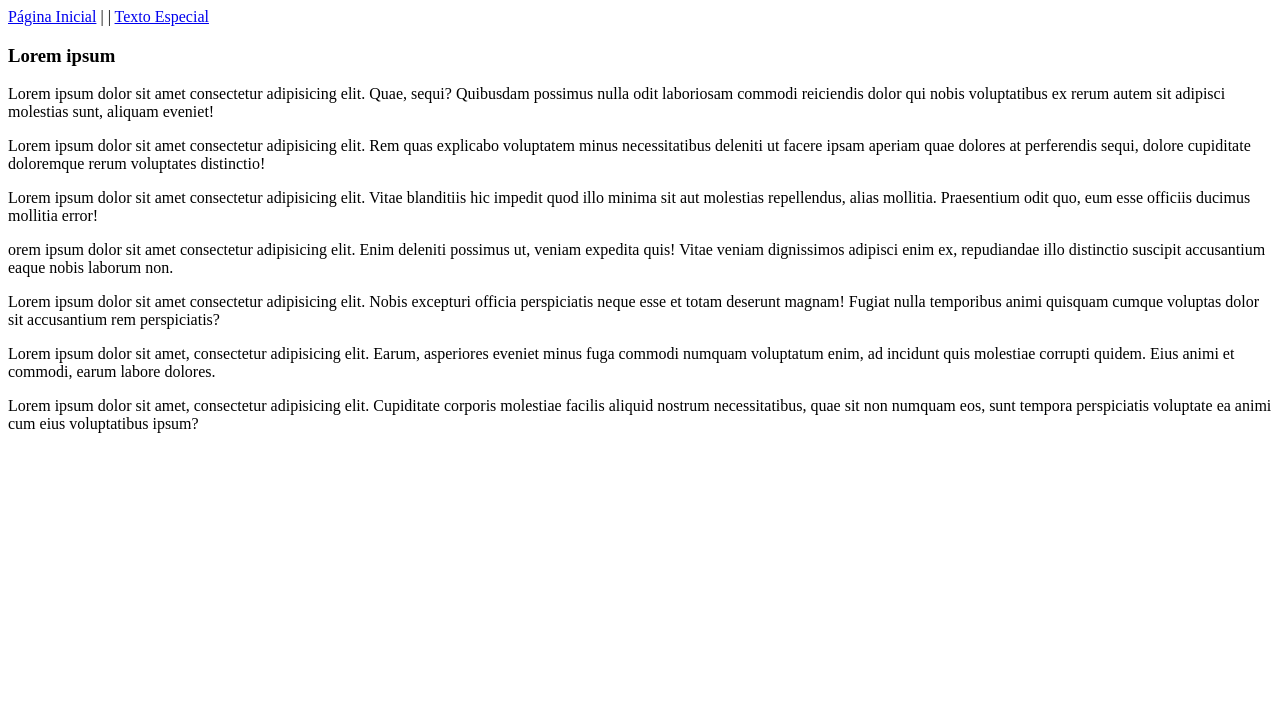
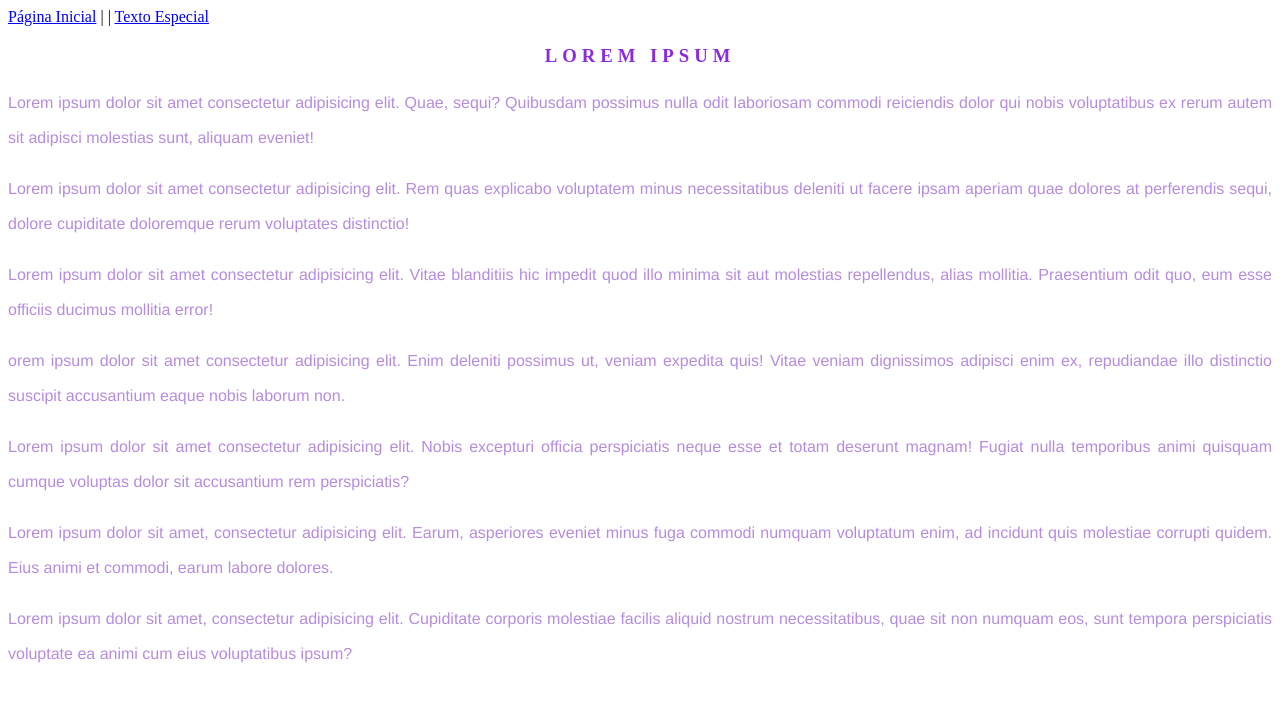
Before and after one commit to eloisazsenai/projeto_web, a plain HTML site: page paginas/texto.html in a window 1280 px wide. Drawn offline with Linux system fonts and the light colour scheme.

Commit message:
Adicionada esilização dos parágrafos da página

```diff
--- a/css/style_text.css
+++ b/css/style_text.css
@@ -4,3 +4,17 @@ seletor{
     propriedade: valor;
 }
 */
+
+h3{
+    text-align: center;
+    text-transform: uppercase;
+    letter-spacing: 5px;
+    color: blueviolet;
+}
+
+p{
+    font-family: Helvetica;
+    text-align: justify;
+    line-height: 35px;
+    color: rgb(182, 140, 221);
+}
--- a/paginas/texto.html
+++ b/paginas/texto.html
@@ -5,7 +5,7 @@
     <meta name="viewport" content="width=device-width, initial-scale=1.0">
     <title>Projeto Web HTML</title>
 
-    <link rel="stylesheet" href="../css/style_text.cssgit">
+    <link rel="stylesheet" href="../css/style_text.css">
 </head>
 <body>
     <div id="gera">
```
